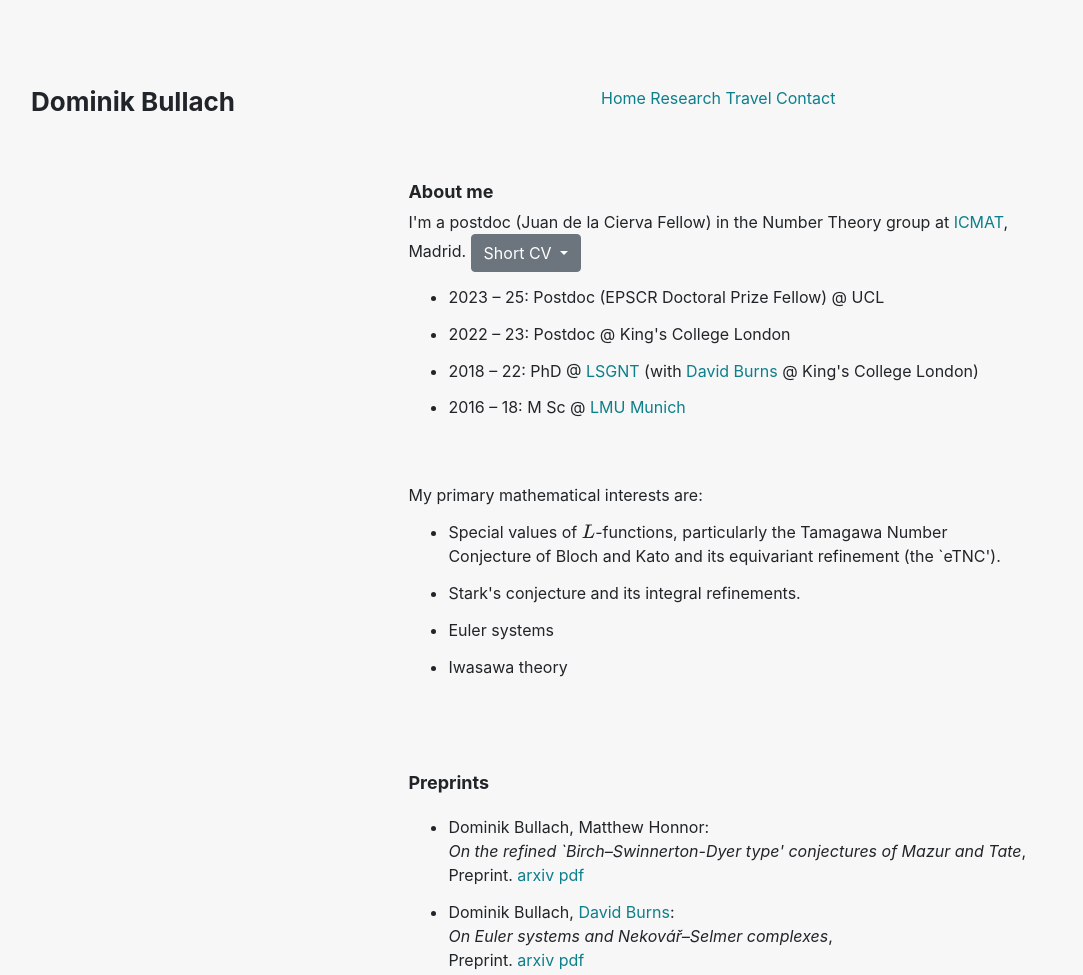
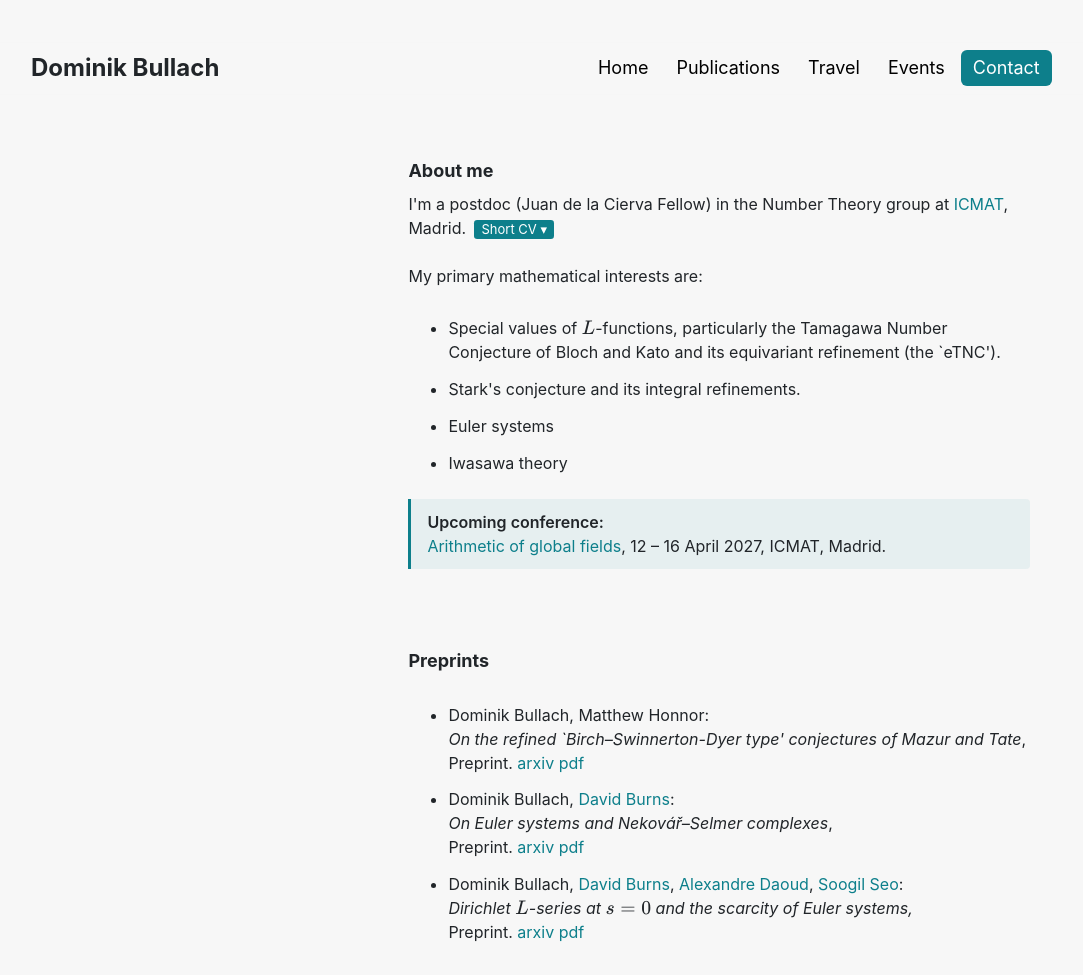
Before and after one commit to dominikbullach/dominikbullach.github.io, a plain HTML site: page index.html in a window 1280 px wide. Shown: the top 975 px of the page, without its empty margins (54-1137 px from the left). Drawn offline with nearby package versions, Linux system fonts and the light colour scheme; some packages are replaced by stand-ins of ours.

Commit message:
Update index.html
major revision

```diff
--- a/index.html
+++ b/index.html
@@ -1,36 +1,40 @@
 <!DOCTYPE html>
-<html>
+<html lang="en">
     <head>
-        <TITLE>Dominik Bullach</TITLE>
-        <script src='https://cdnjs.cloudflare.com/ajax/libs/mathjax/2.7.5/MathJax.js?config=TeX-MML-AM_CHTML' async></script>
+        <meta charset="UTF-8">
+        <title>Dominik Bullach</title>
+        <script src="https://cdnjs.cloudflare.com/ajax/libs/mathjax/2.7.5/MathJax.js?config=TeX-MML-AM_CHTML" async></script>
         <meta name="viewport" content="width=device-width, initial-scale=1.0">
-        <link href="https://fonts.googleapis.com/css?family=Open+Sans:300,400,400i,600,700,800" rel="stylesheet">
 
-<link rel="stylesheet" type="text/css" href="https://maxcdn.bootstrapcdn.com/bootstrap/4.0.0/css/bootstrap.min.css">
         <link rel="stylesheet" href="StyleSheet.css">
+      </head>
+<body id="top">
 
-        <script src="https://ajax.googleapis.com/ajax/libs/jquery/3.3.1/jquery.min.js"></script>
-<script src="https://cdnjs.cloudflare.com/ajax/libs/popper.js/1.14.7/umd/popper.min.js"></script>
-<script src="https://stackpath.bootstrapcdn.com/bootstrap/4.3.1/js/bootstrap.min.js"></script>
-      </head>
-<body>
-
-    <div class="container" style="padding-top:50px" >
+    <header class="site-header">
+      <div class="container">
         <div class="row">
             <div class="col-sm-4">
-              <h3> Dominik Bullach </h3>
+              <h3 class="site-name">Dominik Bullach</h3>
+                <button type="button" class="nav-toggle" aria-expanded="false" aria-controls="nav-panel" aria-label="Toggle navigation menu">
+                  <span></span><span></span><span></span>
+                </button>
             </div>
             <div class="col-sm-2">
             </div>
             <div class="col-sm">
-                <a class="active" href="index.html">Home</a>
-
-                <a  href="#Research">Research</a>
-            <a  href="#Travel">Travel</a>
+                <nav class="nav-panel" id="nav-panel" aria-label="Sections">
+                <div class="nav-links">
+                <a href="#top">Home</a>
+                <a href="#Research">Publications</a>
+                <a href="#Travel">Travel</a>
+                <a href="#Events">Events</a>
                 <a href="#Contact">Contact</a>
+                </div>
+                </nav>
             </div>
           </div>
-        </div>
+      </div>
+    </header>
     <div class="container">
 
 
@@ -38,34 +42,36 @@
       <h6>About me</h6>
 
       I'm a postdoc (Juan de la Cierva Fellow) in the Number Theory group at <a href="https://www.icmat.es/">ICMAT</a>, Madrid.
-      <small>
-        <span class="btn-group">
-  <a class="btn btn-secondary btn-xs dropdown-toggle" data-toggle="collapse" href="#CV" role="button" aria-expanded="false" aria-controls="collapseExample">
-    Short CV
-  </a>
-</span>
-</small>
-<div class="collapse in" id="CV">
+        <button type="button" class="cv-toggle" aria-expanded="false" aria-controls="CV" onclick="var cv=document.getElementById('CV'); var show=cv.classList.toggle('show'); this.classList.toggle('open', show); this.setAttribute('aria-expanded', show);">Short CV <span class="cv-chevron" aria-hidden="true">&#9662;</span></button>
+<div id="CV">
+<div class="cv-inner">
 <ul>
-<li>2023 &ndash; 25: Postdoc (EPSCR Doctoral Prize Fellow) @ UCL</li>
+<li>2023 &ndash; 25: Postdoc (EPSRC Doctoral Prize Fellow) @ UCL</li>
 <li>2022 &ndash; 23: Postdoc @ King's College London</li>
 <li>2018 &ndash; 22: PhD @ <a href="http://www.lsgnt-cdt.ac.uk/">LSGNT</a> (with <a href="https://davidburnsmaths.github.io/" >
       David Burns</a> @ King's College London)</li>
-<li>2016 &ndash; 18: M Sc @ <a href="http://www.mathematik.uni-muenchen.de/~bullach/index_en.php/"> LMU Munich</a></li>
+<li>2016 &ndash; 18: MSc @ <a href="http://www.mathematik.uni-muenchen.de/~bullach/index_en.php/"> LMU Munich</a></li>
 </ul>
+</div>
 </div>
 
 
-      <br> <br>
+      <br>
       My primary mathematical interests are:
       <ul>
       <li>Special values of \(L\)-functions, particularly the Tamagawa Number Conjecture of Bloch and Kato and its equivariant refinement (the `eTNC').
       </li>
-	<li>Stark's conjecture and its integral refinements.
+	<li>Stark's conjecture and its integral refinements.</li>
       <li>Euler systems</li>
       <li>Iwasawa theory
       </li>
       </ul>
+
+      <!-- Conference announcement: remove after April 2027 -->
+      <p class="announcement">
+        <strong>Upcoming conference:</strong> <br> <a href="https://www.icmat.es/congresos/2027/AGF/index.php">Arithmetic of global fields</a>,
+        12 &ndash; 16 April 2027, ICMAT, Madrid.
+      </p>
     </div>
 
         <div class="Content">
@@ -189,7 +195,7 @@
  </div>
 
 
-      <div class="Content" id="Travel">
+      <div class="Content">
 
 		  <!--
         <h6>Upcoming research talks</h6>
@@ -197,10 +203,10 @@
 
       </ul>
       <br>
---!>
+-->
 
 
-      <h6>Past research talks</h6>
+      <h6 id="Travel">Past research talks</h6>
       <ul>
 		  <li><i>On Euler systems and Nekovář&ndash;Selmer complexes</i>, <a href="https://unidistance.ch/en/mathematics-and-computer-science/event/number-theory-seminar-dominik-bullach">Number theory seminar</a>, FernUni Schweiz (online), 2 December 2025.</li>
 <li><i>On Euler systems and the equivariant Tamagawa Number Conjecture</i>, Mini-workshop on Algebraic Number Theory, Keio University, Tokyo, 7 July 2025.</li>
@@ -208,7 +214,7 @@
 <li><i>On the refined `Birch&ndash;Swinnerton-Dyer type’ conjectures of Mazur and Tate</i>, <a href="https://dmzb.github.io/FCNTS.html">Five College Number Theory Seminar</a>, Amherst (MA), 25 March 2025.
 	</li>
 <li><i>On leading terms of \(L\)-series and Euler systems</i>, mini-course at the conference <a href="https://nt2024.unibw.de/index.html"><i>Algebraic Number Theory &ndash; a workshop for young researchers</i></a>, Universität der Bundeswehr München, 2 &ndash; 6 September 2024. </li>
-<li><i>On the refined `Birch&ndash;Swinnerton-Dyer type’ conjectures of Mazur and Tate</i>, <a href="https://sites.google.com/view/sugimoto-algebra-seminar/home?authuser=0">Sugimoto Algebra Seminar</a>, Osaka Metropolitan University, 19 July 2024.
+<li><i>On the refined `Birch&ndash;Swinnerton-Dyer type’ conjectures of Mazur and Tate</i>, <a href="https://sites.google.com/view/sugimoto-algebra-seminar/home?authuser=0">Sugimoto Algebra Seminar</a>, Osaka Metropolitan University, 19 July 2024.</li>
 <li><i>On the refined `Birch&ndash;Swinnerton-Dyer type’ conjectures of Mazur and Tate</i>, <a href="https://www.icms.org.uk/Hilberts12th">Recent progress on Hilbert's 12th problem</a>, International Centre for Mathematical Sciences, Edinburgh, 24 &ndash; 28 June 2024.</li>
 <li><i>On some recent developments in the theory of Euler systems</i>, London Number Theory Seminar, 17 January 2024.</li>
 <li><i>Euler systems and refined conjectures of Birch and Swinnerton-Dyer type</i>, Algebra, Arithmetic and their Geometries seminar, Nottingham, 6 December 2023.</li>
@@ -223,7 +229,7 @@
           <li><i>Cyclotomic units and the scarcity of Euler systems</i>, Number Theory Seminar, Yonsei University, Seoul, 26 July 2022</li>
           <li><i>Dirichlet \(L\)-series at \(s = 0 \) and the scarcity of Euler systems</i>, Oberseminar Arithmetische und Algebraische Geometrie, LMU Munich, 12 July 2022</li>
       <li><i>Cyclotomic units and the scarcity of Euler systems</i>, Algebra and Number Theory Seminar, University College Dublin, 25 May 2022</li>
-          <li><i>Dirichlet \(L\)-series at \(s = 0 \) and the scarcity of Euler systems</i>, Number Theory Seminar at Universit&agrave degli Studi, Padova, 12 May 2022</li>
+          <li><i>Dirichlet \(L\)-series at \(s = 0 \) and the scarcity of Euler systems</i>, Number Theory Seminar at Universit&agrave; degli Studi, Padova, 12 May 2022</li>
       <li><i>Dirichlet \(L\)-series at \(s = 0 \) and the scarcity of Euler systems</i>, Algebra and Number Theory seminar, Exeter, 17 March 2022</li>
       <li><i>Dirichlet \(L\)-series at \(s = 0 \) and the scarcity of Euler systems</i>, Oberseminar Algebraische Geometrie und Arithmetik, Essen, 25 November 2021</li>
       <li><i>Dirichlet \(L\)-series at \(s = 0 \) and the scarcity of Euler systems</i>, ICMAT Number Theory Seminar, Madrid, 15 November 2021</li>
@@ -237,8 +243,10 @@
       </div>
 
       <div class="Content">
-        <h6>Events organised</h6>
+        <h6 id="Events">Events organised</h6>
       <ul>
+	<li>I am on the organising committee of the conference `arithmetic of global fields', 12 &ndash; 16 April 2027 at ICMAT in Madrid. The conference webpage, including the list of speakers and the registration form, can be found <a href="https://www.icmat.es/congresos/2027/AGF/index.php">here</a>.
+	</li>
 	<li>Jointly with <a href="https://www.ucl.ac.uk/~ucahljg/index.htm">Luis García</a>, I organised the London number theory seminar in the 2025 spring term. For more information on the seminar, including the schedule, see <a href="https://researchseminars.org/seminar/LNTS">here</a>.
 	</li>
 	<li>
@@ -286,5 +294,118 @@
       <div class="Content">
       </div>
 
+<script>
+  (function () {
+    var header   = document.querySelector('.site-header');
+    var toggle   = document.querySelector('.nav-toggle');
+    var panel    = document.getElementById('nav-panel');
+    var navLinks = Array.prototype.slice.call(document.querySelectorAll('.nav-links a'));
+    var sectionIds = ['Research', 'Travel', 'Events', 'Contact'];
+    var GAP = 16;          // space between the bottom of the menu bar and a section heading
+    var current = null;    // section currently highlighted in the menu
+    var lockedTo = null;   // set while a menu click is scrolling the page
+
+    // Distance from the top of the window at which a section heading should end up
+    function offset() {
+      return header.getBoundingClientRect().height + GAP;
+    }
+    // Same offset for links that arrive with a #hash in the address
+    function setScrollPadding() {
+      document.documentElement.style.scrollPaddingTop = offset() + 'px';
+    }
+
+    /* ---- Header: hairline once the page is scrolled ---- */
+    function updateHeader() {
+      var stuck = header.getBoundingClientRect().top <= 0.5;
+      header.classList.toggle('scrolled', stuck && window.scrollY > 1);
+    }
+
+    /* ---- Mobile menu ---- */
+    function setMenu(open) {
+      panel.classList.toggle('open', open);
+      toggle.classList.toggle('open', open);
+      header.classList.toggle('menu-open', open);
+      toggle.setAttribute('aria-expanded', open);
+    }
+    toggle.addEventListener('click', function () {
+      setMenu(!panel.classList.contains('open'));
+    });
+    document.addEventListener('keydown', function (e) {
+      if (e.key === 'Escape') setMenu(false);
+    });
+    document.addEventListener('click', function (e) {
+      if (panel.classList.contains('open') && !header.contains(e.target)) setMenu(false);
+    });
+
+    /* ---- Highlight the menu link of the section in view ---- */
+    function setActive(id) {
+      if (id === current) return;
+      current = id;
+      navLinks.forEach(function (a) {
+        var on = a.getAttribute('href') === '#' + id;
+        a.classList.toggle('active', on);
+        if (on) a.setAttribute('aria-current', 'true');
+        else a.removeAttribute('aria-current');
+      });
+    }
+    function sectionInView() {
+      var line = window.scrollY + offset() + 4;
+      var id = 'top';
+      sectionIds.forEach(function (s) {
+        var el = document.getElementById(s);
+        if (el && el.getBoundingClientRect().top + window.scrollY <= line) id = s;
+      });
+      var atBottom = window.innerHeight + window.scrollY >= document.documentElement.scrollHeight - 2;
+      if (atBottom) id = sectionIds[sectionIds.length - 1];
+      return id;
+    }
+
+    /* ---- Menu clicks: scroll so the heading sits just below the menu bar ---- */
+    navLinks.forEach(function (a) {
+      a.addEventListener('click', function (e) {
+        var id = a.getAttribute('href').slice(1);
+        var target = id === 'top' ? null : document.getElementById(id);
+        e.preventDefault();
+        setMenu(false);
+        var y = target ? target.getBoundingClientRect().top + window.scrollY - offset() : 0;
+        window.scrollTo({ top: Math.max(0, y), behavior: 'smooth' });
+        history.replaceState(null, '', id === 'top' ? location.pathname + location.search : '#' + id);
+        // Keep the clicked link highlighted until the reader scrolls by hand,
+        // instead of stepping through every section on the way
+        lockedTo = id;
+        setActive(id);
+      });
+    });
+    function unlock() {
+      if (!lockedTo) return;
+      lockedTo = null;
+      setActive(sectionInView());
+    }
+    ['wheel', 'touchstart', 'keydown', 'mousedown'].forEach(function (type) {
+      window.addEventListener(type, unlock, { passive: true });
+    });
+
+    /* ---- Scroll and resize ---- */
+    var ticking = false;
+    function onScroll() {
+      updateHeader();
+      if (!lockedTo) setActive(sectionInView());
+      ticking = false;
+    }
+    window.addEventListener('scroll', function () {
+      if (!ticking) {
+        ticking = true;
+        requestAnimationFrame(onScroll);
+      }
+    }, { passive: true });
+    window.addEventListener('resize', function () {
+      setScrollPadding();
+      if (window.innerWidth > 768) setMenu(false);
+    });
+
+    setScrollPadding();
+    onScroll();
+  })();
+</script>
 </body>
 </html>
```
